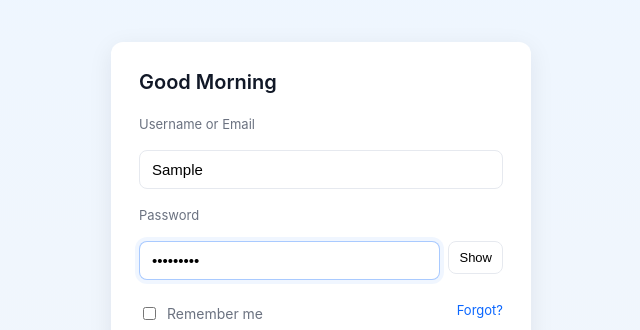
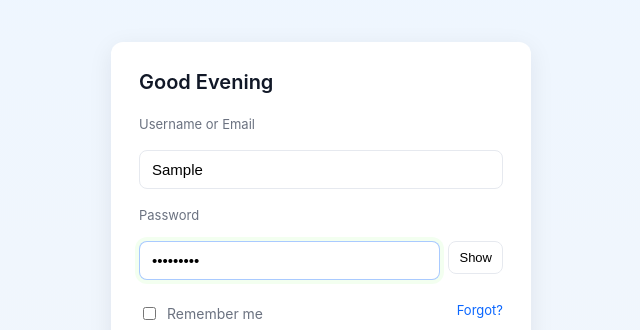
Before and after one commit to saiprathapsamanu-gif/Project1, a plain HTML site: page index.html in a window 1280 px wide. Both pictures are taken after typing "Sample", "Sample123" into the empty fields and a click on the button "Log in". Shown: the part 140-470 px from the top of the page, without its empty margins (319-959 px from the left). Drawn offline with Linux system fonts and the light colour scheme.

Commit message:
changing greetings

```diff
--- a/index.html
+++ b/index.html
@@ -9,7 +9,7 @@
 <body>
   <main class="container">
     <form id="loginForm" class="card" aria-labelledby="loginTitle" novalidate>
-      <h1 id="loginTitle">Good Morning</h1>
+      <h1 id="loginTitle">Good Evening</h1>
 
       <label for="username">Username or Email</label>
       <input id="username" name="username" type="text" autocomplete="username" required />
--- a/styles.css
+++ b/styles.css
@@ -51,7 +51,7 @@ input[type="text"], input[type="password"]{
 }
 input[type="text"]:focus, input[type="password"]:focus{
   border-color: rgba(11,103,255,0.35);
-  box-shadow:0 0 0 4px rgba(11,103,255,0.06);
+  box-shadow:0 0 0 4px rgba(52, 255, 11, 0.06);
 }
 
 .password-row{display:flex;gap:8px;align-items:center}
```
